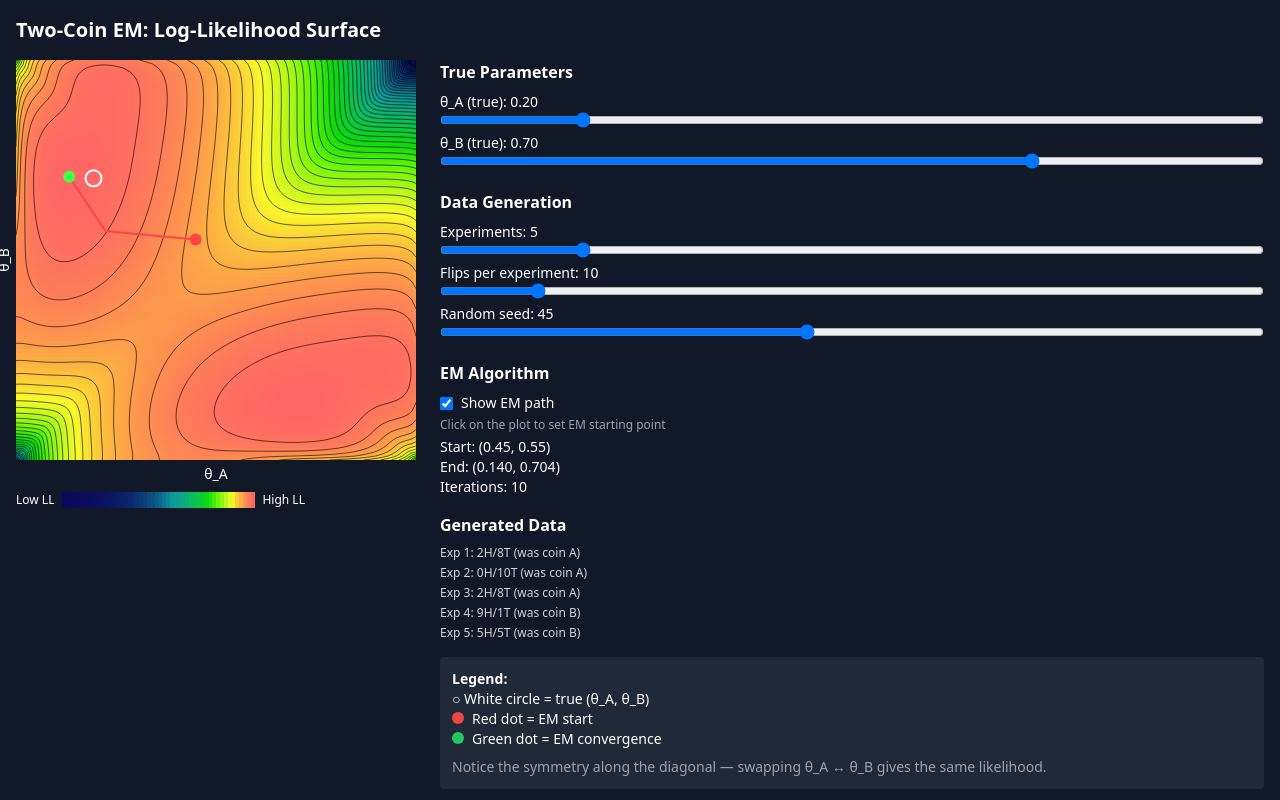
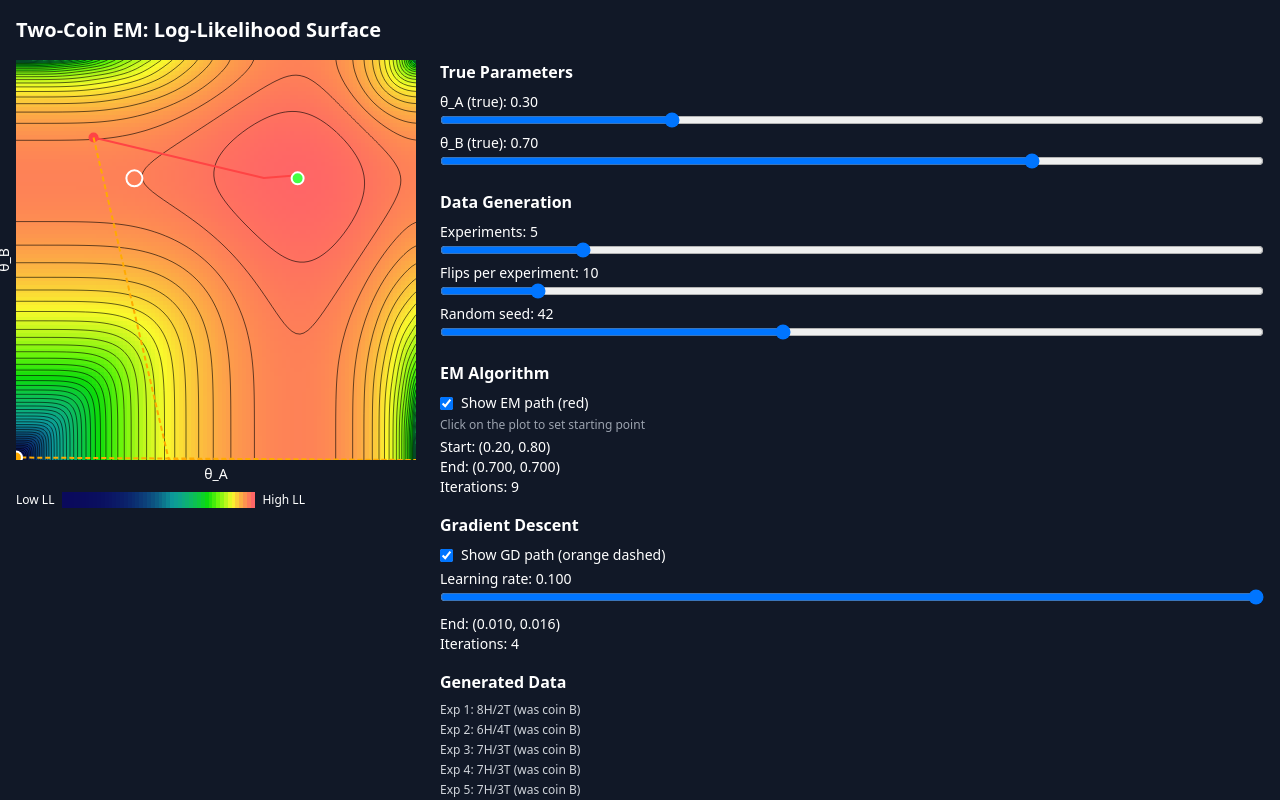
Before and after one commit to julianrdcosta/two-coin-em, a Next.js app: page / in a window 1280 px wide. Shown: the top 800 px of the page. Built offline with nearby package versions, Linux system fonts and the light colour scheme.

Commit message:
Add in the gradient-descent stuff

```diff
--- a/app/page.js
+++ b/app/page.js
@@ -3,14 +3,16 @@
 import React, { useState, useMemo, useRef, useEffect } from 'react';
 
 export default function Home() {
-  const [trueTheta_A, setTrueTheta_A] = useState(0.2);
+  const [trueTheta_A, setTrueTheta_A] = useState(0.3);
   const [trueTheta_B, setTrueTheta_B] = useState(0.7);
   const [numExperiments, setNumExperiments] = useState(5);
   const [flipsPerExperiment, setFlipsPerExperiment] = useState(10);
-  const [seed, setSeed] = useState(45);
+  const [seed, setSeed] = useState(42);
   const [resolution, setResolution] = useState(100);
   const [showEMPath, setShowEMPath] = useState(true);
-  const [emInit, setEmInit] = useState({ a: 0.45, b: 0.55 });
+  const [showGDPath, setShowGDPath] = useState(true);
+  const [emInit, setEmInit] = useState({ a: 0.2, b: 0.8 });
+  const [learningRate, setLearningRate] = useState(0.1);
 
   const canvasRef = useRef(null);
   const plotSize = 400;
@@ -121,6 +123,55 @@ export default function Home() {
 
     return path;
   }, [data, emInit]);
+
+  // Run Gradient Descent and track path
+  const gdPath = useMemo(() => {
+    let thetaA = emInit.a;
+    let thetaB = emInit.b;
+    const path = [{ a: thetaA, b: thetaB }];
+    const lr = learningRate;
+
+    for (let iter = 0; iter < 200; iter++) {
+      // Compute gradient of log-likelihood
+      let gradA = 0;
+      let gradB = 0;
+
+      for (const exp of data) {
+        const { heads, tails } = exp;
+        const pA = 0.5 * Math.pow(thetaA, heads) * Math.pow(1 - thetaA, tails);
+        const pB = 0.5 * Math.pow(thetaB, heads) * Math.pow(1 - thetaB, tails);
+        const p = pA + pB;
+
+        if (p > 1e-10) {
+          // d/d(thetaA) of log(pA + pB)
+          const dpA_dthetaA = 0.5 * Math.pow(thetaA, heads) * Math.pow(1 - thetaA, tails) *
+            (heads / thetaA - tails / (1 - thetaA));
+          const dpB_dthetaB = 0.5 * Math.pow(thetaB, heads) * Math.pow(1 - thetaB, tails) *
+            (heads / thetaB - tails / (1 - thetaB));
+
+          gradA += dpA_dthetaA / p;
+          gradB += dpB_dthetaB / p;
+        }
+      }
+
+      // Gradient ascent step
+      const newThetaA = thetaA + lr * gradA;
+      const newThetaB = thetaB + lr * gradB;
+
+      // Clamp to valid range
+      thetaA = Math.max(0.01, Math.min(0.99, newThetaA));
+      thetaB = Math.max(0.01, Math.min(0.99, newThetaB));
+
+      path.push({ a: thetaA, b: thetaB });
+
+      // Check convergence
+      if (Math.abs(gradA) < 1e-6 && Math.abs(gradB) < 1e-6) {
+        break;
+      }
+    }
+
+    return path;
+  }, [data, emInit, learningRate]);
 
   // Color mapping
   const getColor = (value, min, max) => {
@@ -277,23 +328,53 @@ export default function Home() {
       });
       ctx.stroke();
 
-      // Start point - red dot
+      // Start point
       const startX = ((emPath[0].a - 0.01) / 0.98) * plotSize;
       const startY = plotSize - ((emPath[0].b - 0.01) / 0.98) * plotSize;
       ctx.fillStyle = '#ff4444';
       ctx.beginPath();
-      ctx.arc(startX, startY, 6, 0, 2 * Math.PI);
+      ctx.arc(startX, startY, 5, 0, 2 * Math.PI);
       ctx.fill();
 
-      // End point - green dot
+      // End point
       const endX = ((emPath[emPath.length - 1].a - 0.01) / 0.98) * plotSize;
       const endY = plotSize - ((emPath[emPath.length - 1].b - 0.01) / 0.98) * plotSize;
       ctx.fillStyle = '#44ff44';
+      ctx.strokeStyle = 'white';
+      ctx.lineWidth = 2;
       ctx.beginPath();
       ctx.arc(endX, endY, 6, 0, 2 * Math.PI);
       ctx.fill();
+      ctx.stroke();
     }
-  }, [surface, trueTheta_A, trueTheta_B, showEMPath, emPath, resolution]);
+
+    // Draw GD path
+    if (showGDPath && gdPath.length > 1) {
+      ctx.strokeStyle = '#ffaa00';
+      ctx.lineWidth = 2;
+      ctx.setLineDash([5, 3]);
+      ctx.beginPath();
+      gdPath.forEach((p, i) => {
+        const x = ((p.a - 0.01) / 0.98) * plotSize;
+        const y = plotSize - ((p.b - 0.01) / 0.98) * plotSize;
+        if (i === 0) ctx.moveTo(x, y);
+        else ctx.lineTo(x, y);
+      });
+      ctx.stroke();
+      ctx.setLineDash([]);
+
+      // End point for GD
+      const endX = ((gdPath[gdPath.length - 1].a - 0.01) / 0.98) * plotSize;
+      const endY = plotSize - ((gdPath[gdPath.length - 1].b - 0.01) / 0.98) * plotSize;
+      ctx.fillStyle = '#ffaa00';
+      ctx.strokeStyle = 'white';
+      ctx.lineWidth = 2;
+      ctx.beginPath();
+      ctx.arc(endX, endY, 6, 0, 2 * Math.PI);
+      ctx.fill();
+      ctx.stroke();
+    }
+  }, [surface, trueTheta_A, trueTheta_B, showEMPath, emPath, showGDPath, gdPath, resolution]);
 
   const handleCanvasClick = (e) => {
     const rect = canvasRef.current.getBoundingClientRect();
@@ -413,12 +494,38 @@ export default function Home() {
                 checked={showEMPath}
                 onChange={(e) => setShowEMPath(e.target.checked)}
               />
-              Show EM path
+              Show EM path (red)
             </label>
-            <p className="text-xs text-gray-400 mt-1">Click on the plot to set EM starting point</p>
+            <p className="text-xs text-gray-400 mt-1">Click on the plot to set starting point</p>
             <p className="text-sm mt-1">Start: ({emInit.a.toFixed(2)}, {emInit.b.toFixed(2)})</p>
             <p className="text-sm">End: ({emPath[emPath.length - 1].a.toFixed(3)}, {emPath[emPath.length - 1].b.toFixed(3)})</p>
             <p className="text-sm">Iterations: {emPath.length - 1}</p>
+          </div>
+
+          <div>
+            <h3 className="font-semibold mb-2">Gradient Descent</h3>
+            <label className="flex items-center gap-2 text-sm">
+              <input
+                type="checkbox"
+                checked={showGDPath}
+                onChange={(e) => setShowGDPath(e.target.checked)}
+              />
+              Show GD path (orange dashed)
+            </label>
+            <label className="block text-sm mt-1">
+              Learning rate: {learningRate.toFixed(3)}
+              <input
+                type="range"
+                min="0.0001"
+                max="0.02"
+                step="0.0001"
+                value={learningRate}
+                onChange={(e) => setLearningRate(parseFloat(e.target.value))}
+                className="w-full"
+              />
+            </label>
+            <p className="text-sm mt-1">End: ({gdPath[gdPath.length - 1].a.toFixed(3)}, {gdPath[gdPath.length - 1].b.toFixed(3)})</p>
+            <p className="text-sm">Iterations: {gdPath.length - 1}</p>
           </div>
 
           <div>
@@ -435,16 +542,11 @@ export default function Home() {
           <div className="p-3 bg-gray-800 rounded text-sm">
             <p className="font-semibold">Legend:</p>
             <p>○ White circle = true (θ_A, θ_B)</p>
-            <p>
-              <span className="inline-block w-3 h-3 rounded-full bg-red-500 mr-2"></span>
-              Red dot = EM start
-            </p>
-            <p>
-              <span className="inline-block w-3 h-3 rounded-full bg-green-500 mr-2"></span>
-              Green dot = EM convergence
-            </p>
+            <p className="text-red-400">— Red solid = EM path</p>
+            <p className="text-orange-400">┄ Orange dashed = Gradient Descent</p>
+            <p>● Green dot = convergence point</p>
             <p className="mt-2 text-gray-400">
-              Notice the symmetry along the diagonal — swapping θ_A ↔ θ_B gives the same likelihood.
+              Notice: EM typically converges faster and more directly. GD can oscillate or take longer paths depending on learning rate.
             </p>
           </div>
         </div>
```
